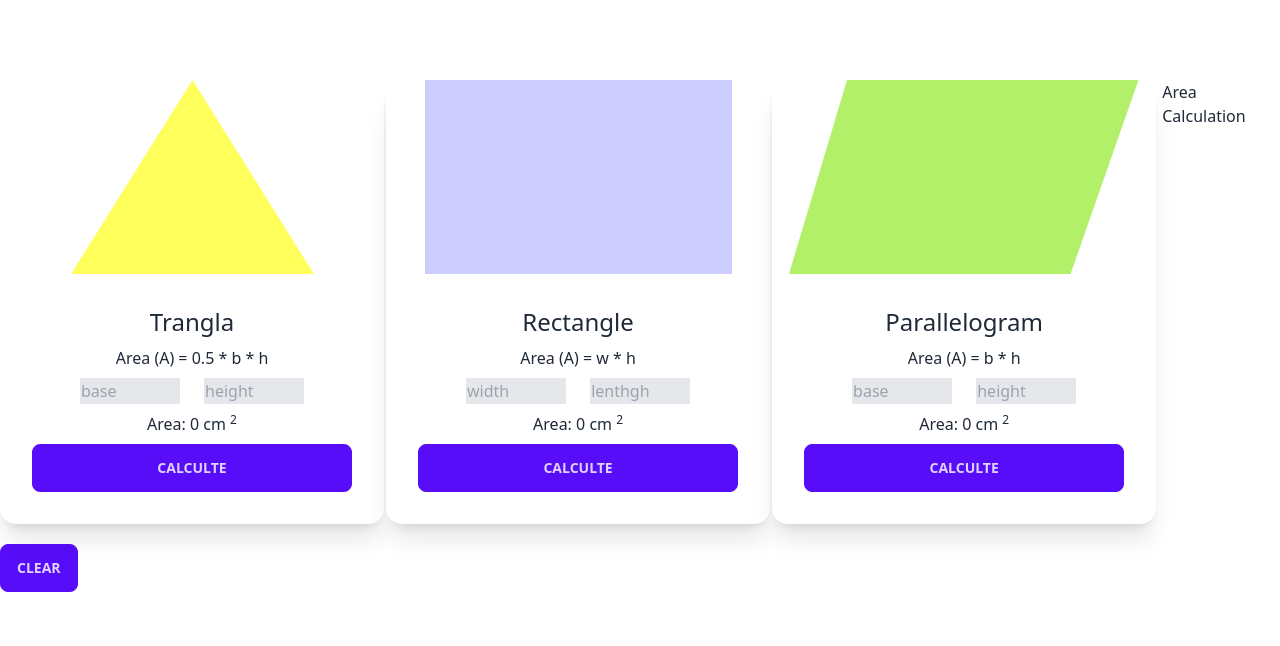
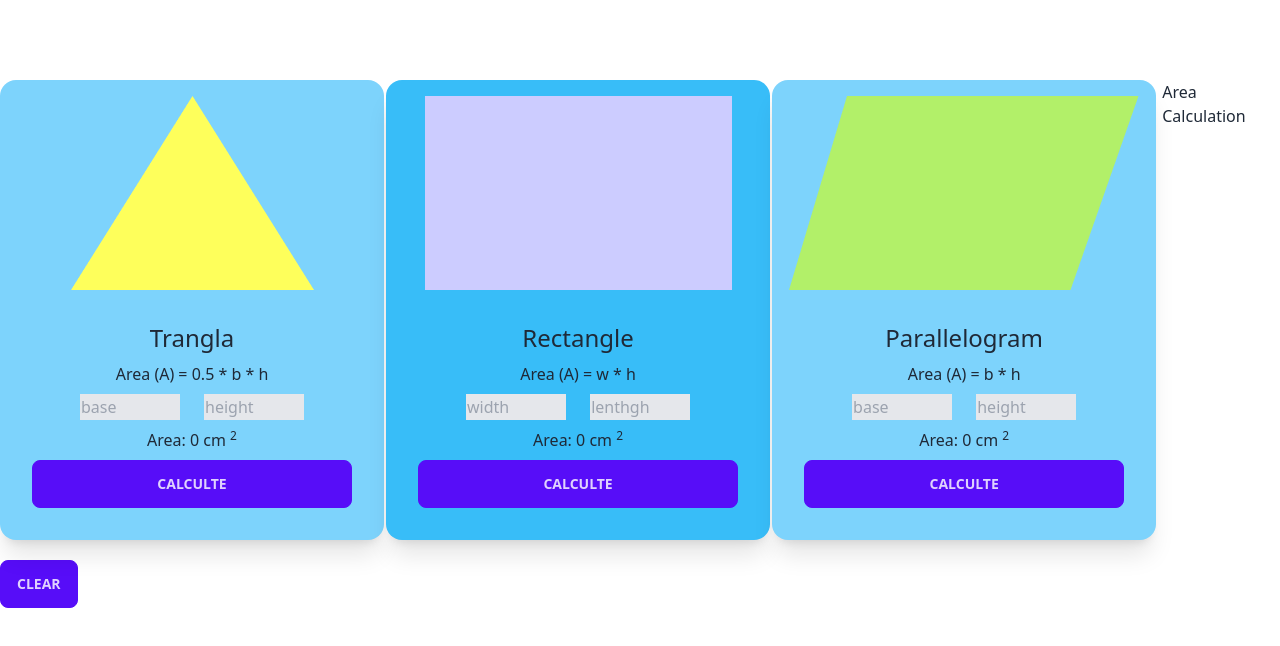
Before and after one commit to ripon4521/geamoteix, a plain HTML site: page index.html in a window 1280 px wide. Drawn offline with nearby package versions, Linux system fonts and the light colour scheme.

Commit message:
added bg color

```diff
--- a/index.html
+++ b/index.html
@@ -17,8 +17,8 @@
         <div class="flex flex-col lg:flex-row gap-5 ">
             <div class="grid grid-cols-1 md:grid-cols-2 lg:grid-cols-3 gap-4">
                 <!-- card 1 -->
-                <div class="card w-96 bg-base-100 shadow-xl">
-                    <figure><img src="./images/triangle.png" alt="Shoes" /></figure>
+                <div class="card w-96 bg-base-100 shadow-xl bg-sky-300">
+                    <figure><img class="mt-4" src="./images/triangle.png" alt="Shoes" /></figure>
                     <div class="card-body">
                       <h2 class="text-center text-2xl">Trangla</h2>
                       <p class="text-center">Area (A) = 0.5 * b * h</p>
@@ -35,8 +35,8 @@
                   </div>
 
                 <!-- card 2 -->
-                  <div class="card w-96 bg-base-100 shadow-xl">
-                    <figure><img src="./images/rectangle.png" alt="Shoes" /></figure>
+                  <div class="card w-96 bg-base-100 shadow-xl bg-sky-400">
+                    <figure><img class="mt-4" src="./images/rectangle.png" alt="Shoes" /></figure>
                     <div class="card-body">
                       <h2 class=" text-2xl text-center">Rectangle</h2>
                       <p class="text-center">Area (A) = w * h</p>
@@ -52,8 +52,8 @@
                     </div>
                   </div>
                   <!-- card 3 -->
-                  <div class="card w-96 bg-base-100 shadow-xl">
-                    <figure><img src="./images/parallelogram.png" alt="Shoes" /></figure>
+                  <div class="card w-96 bg-base-100 shadow-xl bg-sky-300">
+                    <figure><img class="mt-4" src="./images/parallelogram.png" alt="Shoes" /></figure>
                     <div class="card-body">
                       <h2 class=" text-2xl text-center">Parallelogram</h2>
                       <p class="text-center">Area (A) = b * h</p>
```
